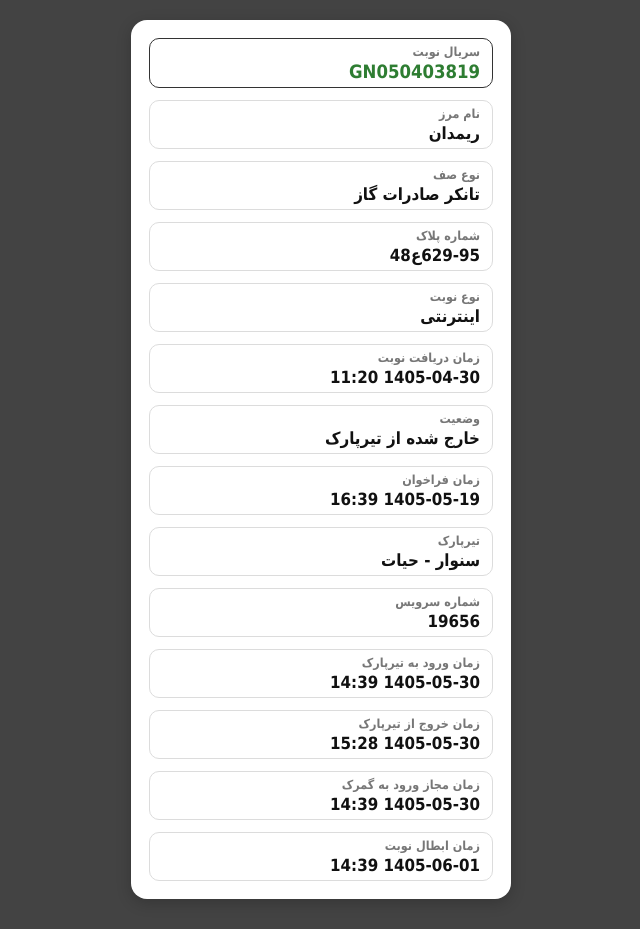
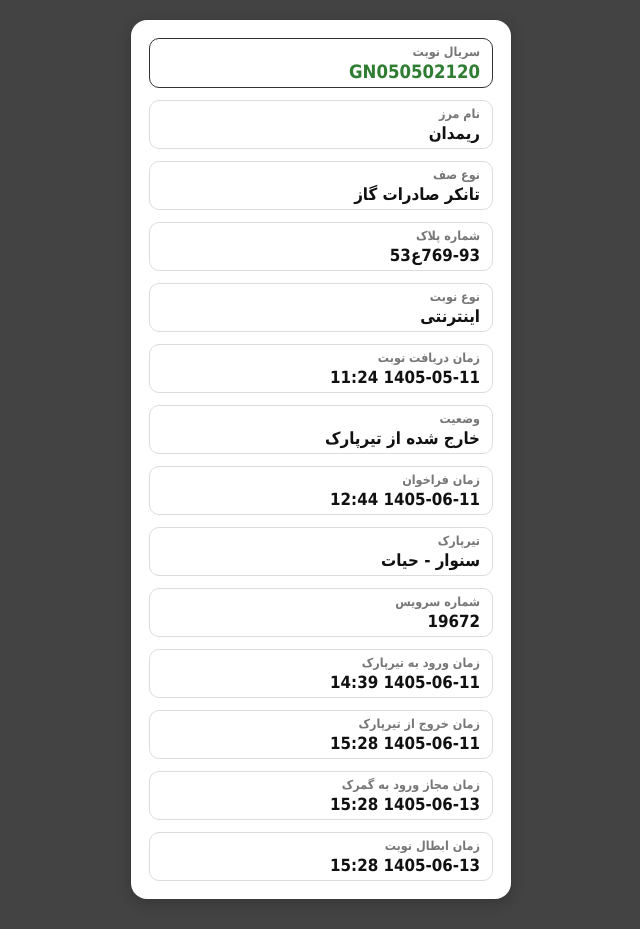
Before and after one commit to borderparrk/rimdan31700, a plain HTML site: page index.html in a window 1280 px wide. Shown: the part 60-989 px from the top of the page, without its empty margins (319-959 px from the left). Drawn offline with Linux system fonts and the light colour scheme.

Commit message:
Update index.html

```diff
--- a/index.html
+++ b/index.html
@@ -130,7 +130,7 @@
 
             <div class="item serial-item">
                 <span class="label">سریال نوبت</span>
-                <span class="value serial">GN050403819</span>
+                <span class="value serial">GN050502120</span>
             </div>
 
             <div class="item">
@@ -145,7 +145,7 @@
 
             <div class="item">
                 <span class="label">شماره پلاک</span>
-                <span class="value">629-95ع48</span>
+                <span class="value">769-93ع53</span>
             </div>
 
             <div class="item">
@@ -155,7 +155,7 @@
 
             <div class="item">
                 <span class="label">زمان دریافت نوبت</span>
-                <span class="value">1405-04-30 11:20</span>
+                <span class="value">1405-05-11 11:24</span>
             </div>
 
             <div class="item">
@@ -165,7 +165,7 @@
 
             <div class="item">
                 <span class="label">زمان فراخوان</span>
-                <span class="value">1405-05-19 16:39</span>
+                <span class="value">1405-06-11 12:44</span>
             </div>
 
             <div class="item">
@@ -175,27 +175,27 @@
 
             <div class="item">
                 <span class="label">شماره سرویس</span>
-                <span class="value">19656</span>
+                <span class="value">19672</span>
             </div>
 
             <div class="item">
                 <span class="label">زمان ورود به تیرپارک</span>
-                <span class="value">1405-05-30 14:39</span>
+                <span class="value">1405-06-11 14:39</span>
             </div>
 
             <div class="item">
                 <span class="label">زمان خروج از تیرپارک</span>
-                <span class="value">1405-05-30 15:28</span>
+                <span class="value">1405-06-11 15:28</span>
             </div>
 
             <div class="item">
                 <span class="label">زمان مجاز ورود به گمرک</span>
-                <span class="value">1405-05-30 14:39</span>
+                <span class="value">1405-06-13 15:28</span>
             </div>
 
             <div class="item">
                 <span class="label">زمان ابطال نوبت</span>
-                <span class="value">1405-06-01 14:39</span>
+                <span class="value">1405-06-13 15:28</span>
             </div>
 
         </div>
```
